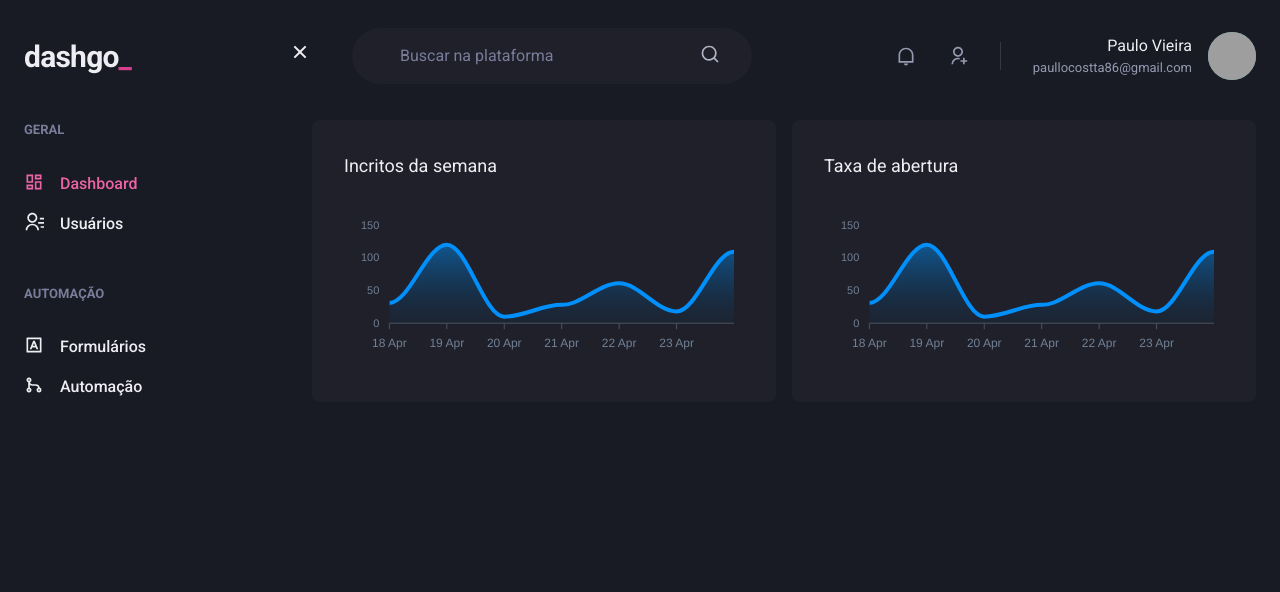
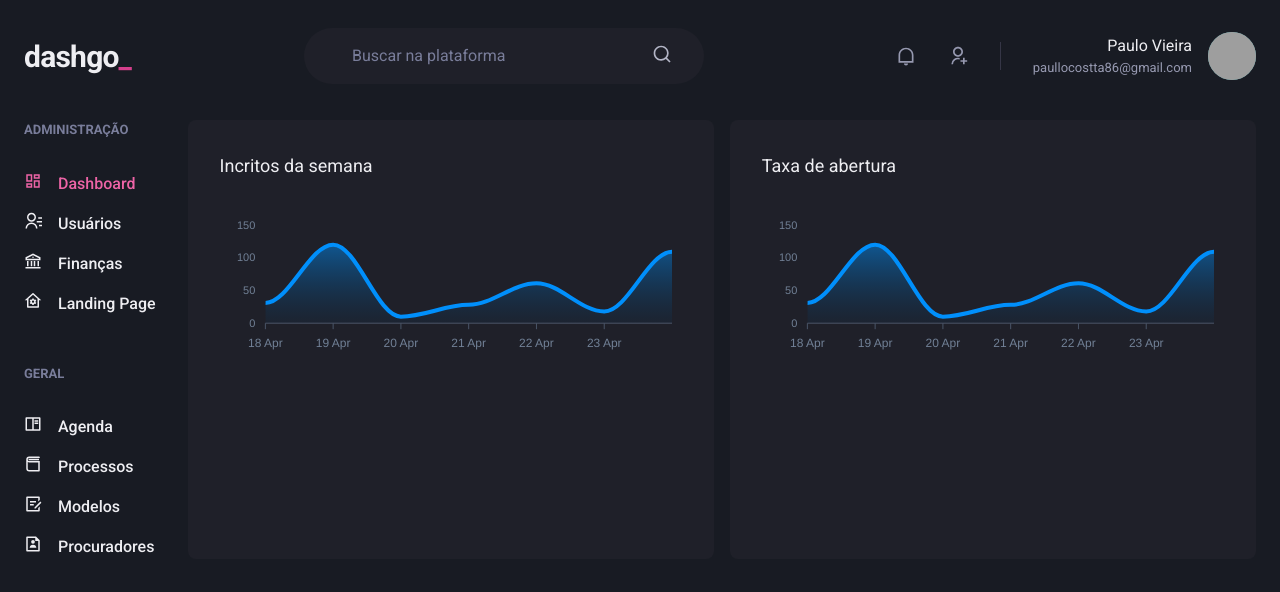
Before and after one commit to paulorcvieira/dashgo-nextjs-chakra, a Next.js app: page /dashboard in a window 1280 px wide. Shown: the top 592 px of the page. Built offline with nearby package versions, Linux system fonts and the light colour scheme; grey boxes are pictures that could not be loaded; what miragejs would draw is missing.

Commit message:
chore: update styles

```diff
--- a/package.json
+++ b/package.json
@@ -15,7 +15,7 @@
     "@hookform/resolvers": "^2.4.0",
     "apexcharts": "^3.26.1",
     "axios": "^0.21.1",
-    "faker": "^5.5.3",
+    "faker-br": "^0.4.1",
     "framer-motion": "^4.1.9",
     "next": "latest",
     "react": "^17.0.1",
--- a/src/components/Header/index.tsx
+++ b/src/components/Header/index.tsx
@@ -40,17 +40,6 @@ export default function Header() {
 
       <Logo />
 
-      { isWideVersion && (
-        <IconButton
-          aria-label="Close navigation"
-          icon={<Icon as={RiCloseLine} />}
-          fontSize="24"
-          variant="unstyled"
-          onClick={onOpen}
-          mr="2"
-        />
-      )}
-
       { isWideVersion && <SearchBox /> }
 
       <Flex align="center" ml="auto">
--- a/src/components/Sidebar/NavLink.tsx
+++ b/src/components/Sidebar/NavLink.tsx
@@ -13,7 +13,7 @@ export default function NavLink({ icon, children, href, ...rest }: NavLinkProps)
   return (
     <ActiveLink href={href} passHref>
       <ChakraLink display="flex" align="center" {...rest}>
-        <Icon as={icon} fontSize="20" />
+        <Icon as={icon} fontSize="18" />
         <Text ml="4" fontWeight="medium">{children}</Text>
       </ChakraLink>
     </ActiveLink>
--- a/src/components/Sidebar/SidebarNav.tsx
+++ b/src/components/Sidebar/SidebarNav.tsx
@@ -1,6 +1,15 @@
 import { Stack } from "@chakra-ui/react";
 
-import { RiContactsLine, RiDashboardLine, RiGitMergeLine, RiInputMethodLine } from "../../styles/icons";
+import {
+  RiContactsLine,
+  RiDashboardLine,
+  RiBankLine,
+  RiHomeGearLine,
+  RiBookReadLine,
+  RiBook3Line,
+  RiDraftLine,
+  RiFileUserLine,
+} from "../../styles/icons";
 
 import NavLink from "./NavLink";
 import NavSection from "./NavSection";
@@ -8,13 +17,17 @@ import NavSection from "./NavSection";
 export default function SidebarNav() {
   return (
     <Stack spacing="12" align="flex-start">
-      <NavSection title="GERAL">
+      <NavSection title="ADMINISTRAÇÃO">
         <NavLink icon={RiDashboardLine} href="/dashboard">Dashboard</NavLink>
         <NavLink icon={RiContactsLine} href="/users">Usuários</NavLink>
+        <NavLink icon={RiBankLine} href="/finances">Finanças</NavLink>
+        <NavLink icon={RiHomeGearLine} href="/landing">Landing Page</NavLink>
       </NavSection>
-      <NavSection title="AUTOMAÇÃO">
-        <NavLink icon={RiInputMethodLine} href="/forms">Formulários</NavLink>
-        <NavLink icon={RiGitMergeLine} href="/automation">Automação</NavLink>
+      <NavSection title="GERAL">
+        <NavLink icon={RiBookReadLine} href="/schedule">Agenda</NavLink>
+        <NavLink icon={RiBook3Line} href="/process">Processos</NavLink>
+        <NavLink icon={RiDraftLine} href="/models">Modelos</NavLink>
+        <NavLink icon={RiFileUserLine} href="/intermediaries">Procuradores</NavLink>
       </NavSection>
     </Stack>
   );
--- a/src/components/Sidebar/index.tsx
+++ b/src/components/Sidebar/index.tsx
@@ -25,7 +25,7 @@ export default function Sidebar() {
     return (
       <Drawer isOpen={isOpen} placement="left" onClose={onClose}>
         <DrawerOverlay>
-          <DrawerContent bg="gray.800" p="4">
+          <DrawerContent bg="gray.800" p="3">
             <DrawerCloseButton mt="6" />
             <DrawerHeader>Navegação</DrawerHeader>
 
@@ -39,7 +39,7 @@ export default function Sidebar() {
   }
 
   return (
-    <Box as="aside" w="64" mr="8">
+    <Box as="aside" w="50" mr="8">
       <SidebarNav />
     </Box>
   );
--- a/src/hooks/useUsers.ts
+++ b/src/hooks/useUsers.ts
@@ -5,6 +5,7 @@ type User = {
   id: string;
   name: string;
   email: string;
+  cpf: string;
   created_at: string;
 }
 
@@ -27,6 +28,7 @@ export async function getUsers(page: number): Promise<GetUsersResponse> {
       id: user.id,
       name: user.name,
       email: user.email,
+      cpf: user.cpf,
       created_at: new Date(user.created_at).toLocaleDateString('pt-BR', {
         day: '2-digit',
         month: 'long',
--- a/src/pages/index.tsx
+++ b/src/pages/index.tsx
@@ -65,7 +65,7 @@ export default function SignIn() {
         <Button
           type="submit"
           mt="6"
-          colorScheme="pink"
+          colorScheme="red"
           size="lg"
           isLoading={formState.isSubmitting}
         >
--- a/src/services/mirage/index.ts
+++ b/src/services/mirage/index.ts
@@ -1,9 +1,10 @@
 import { createServer, Factory, Model, Response, ActiveModelSerializer } from 'miragejs'
-import faker from 'faker'
+import faker from 'faker-br'
 
 type User = {
   name: string;
   email: string;
+  cpf: string;
   created_at: string;
 };
 
@@ -24,6 +25,9 @@ export function makeServer() {
         },
         email() {
           return faker.internet.email().toLowerCase();
+        },
+        cpf() {
+          return (faker.br.cpf()).replace(/(\d{3})(\d{3})(\d{3})(\d{2})/, "$1.$2.$2-$4");
         },
         createdAt() {
           return faker.date.recent(10);
--- a/src/styles/icons.ts
+++ b/src/styles/icons.ts
@@ -10,4 +10,10 @@ export {
   RiPencilLine,
   RiMenuLine,
   RiCloseLine,
+  RiBankLine,
+  RiHomeGearLine,
+  RiBookReadLine,
+  RiBook3Line,
+  RiDraftLine,
+  RiFileUserLine,
 } from 'react-icons/ri'
```
Also changed, not shown: src/pages/users/index.tsx (+9 -7 lines), 1 other file (tests, documents, lock files or other folders).
